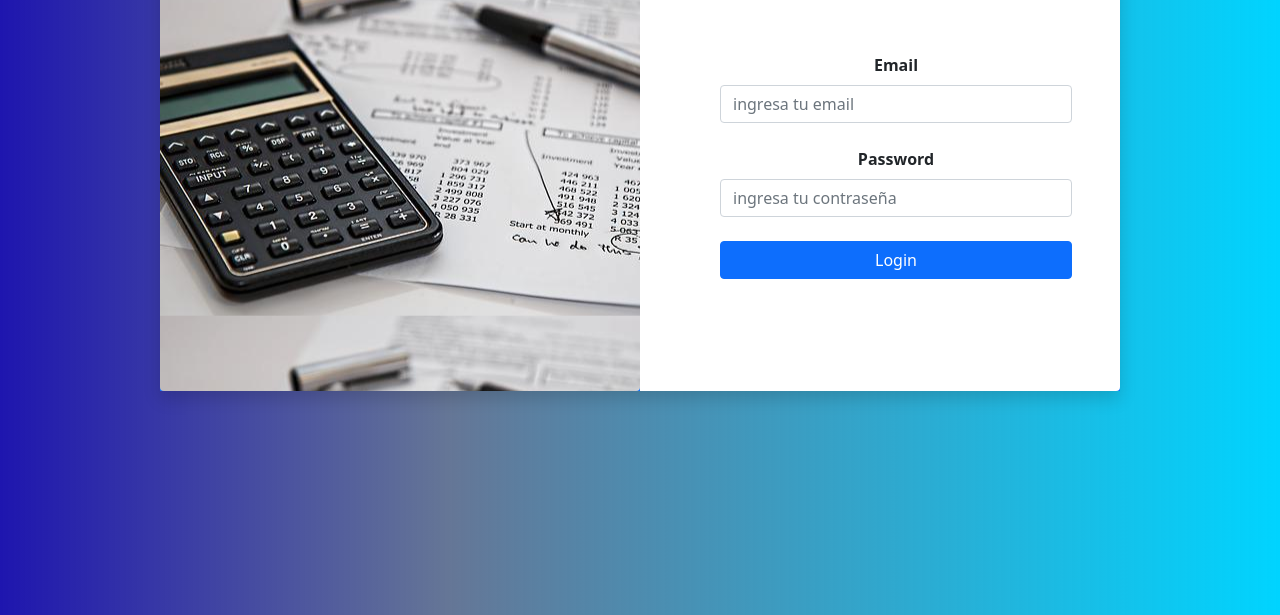
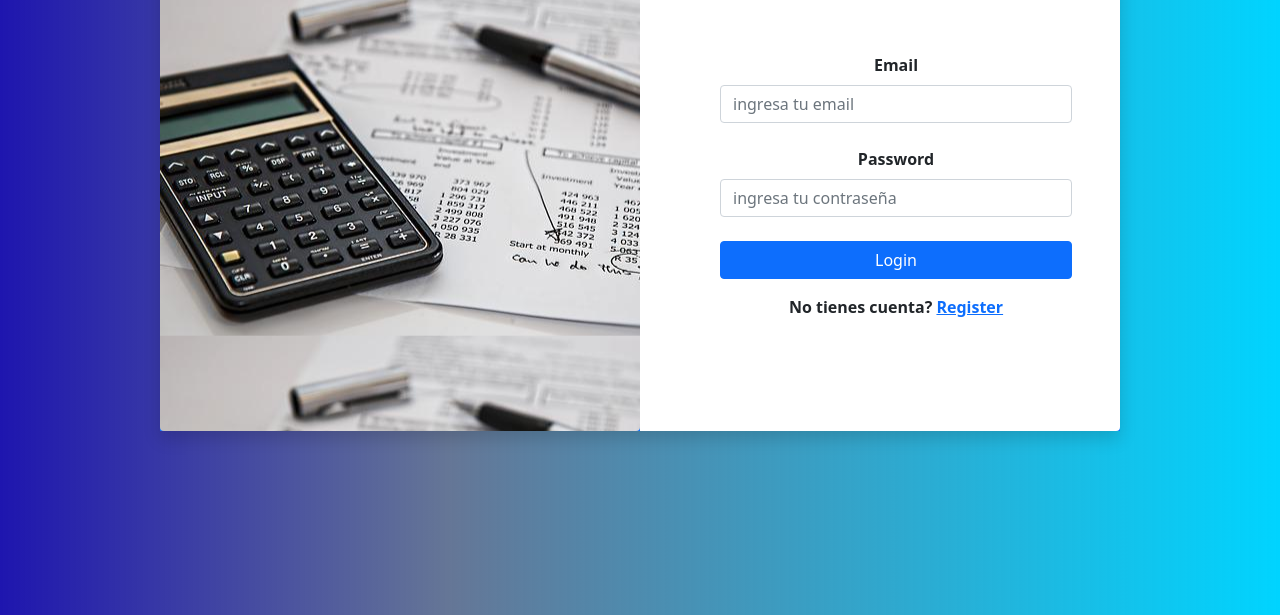
Before and after one commit to cr8297408/wef-client, a plain HTML site: page views/login.html in a window 1280 px wide. Shown: the part 185-800 px from the top of the page. Drawn offline with nearby package versions, Linux system fonts and the light colour scheme.

Commit message:
add register link in login

```diff
--- a/views/login.html
+++ b/views/login.html
@@ -30,6 +30,10 @@
                         <div class="d-grid">
                             <button id="boton" type="submit" class="btn btn-primary">Login</button>
                         </div>
+                        <div class="my-3">
+                            <span>No tienes cuenta? <a href="./register.html">Register</a></span>
+
+                        </div>
                     </ul>
                 </form>
             </div>
```
